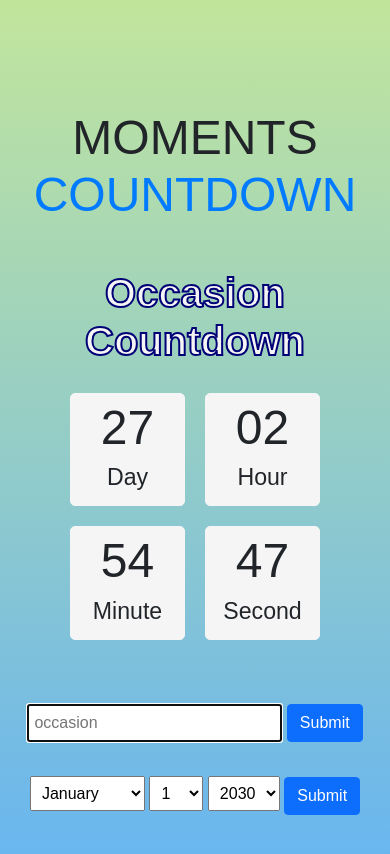
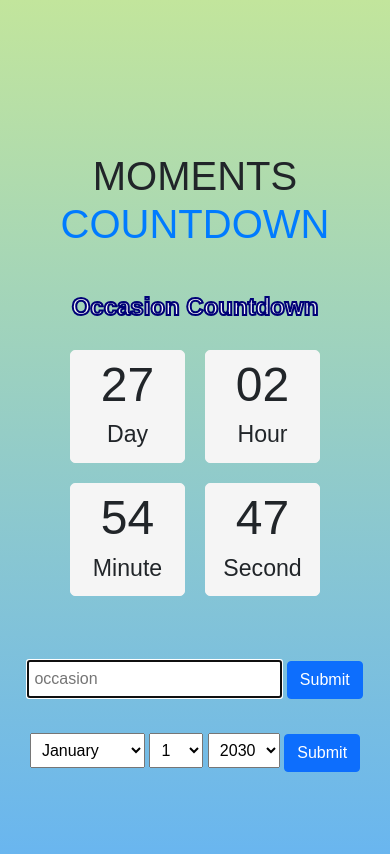
Before and after one commit to fredkwaw/fredkwaw.github.io, a plain HTML site: page index.html in a window 390 px wide. Drawn offline with nearby package versions, Linux system fonts and the light colour scheme.

Commit message:
header font sizes

```diff
--- a/style.css
+++ b/style.css
@@ -89,6 +89,7 @@ h2 {
   border: 1px solid whitesmoke;
   padding: 5px;
   background-color: whitesmoke;
+  /*background-color: #64b3f4;*/
   width: 115px;
   border-radius: 5px;
 
@@ -98,6 +99,7 @@ h2 {
 .day,.hour,.minute,.second {
 
     font-size: 3rem;
+    /*color: white;*/
 
 
 }
@@ -154,7 +156,8 @@ h2 {
 
 h3 {
 
-    /*border-bottom: 2px solid #007bff;
+    /*color: white;
+    border-bottom: 2px solid #007bff;
     border-left: 2px solid #007bff;
     border-right: 2px solid #007bff;
     border-top: 2px solid #007bff;*/
@@ -180,7 +183,7 @@ h3 {
   @media (max-width: 600px) {
 
     h1 {
-        font-size: 3rem;
+        font-size: 2.5rem;
         margin-top: 40px;
         /*text-decoration: underline #007bff 4px;*/
         text-decoration: none;
@@ -204,7 +207,7 @@ h3 {
 
     h2 {
 
-        font-size: 2.5rem;
+        font-size: 1.5rem;
         padding-top: 5px;
         padding-bottom: 0;
 
```
